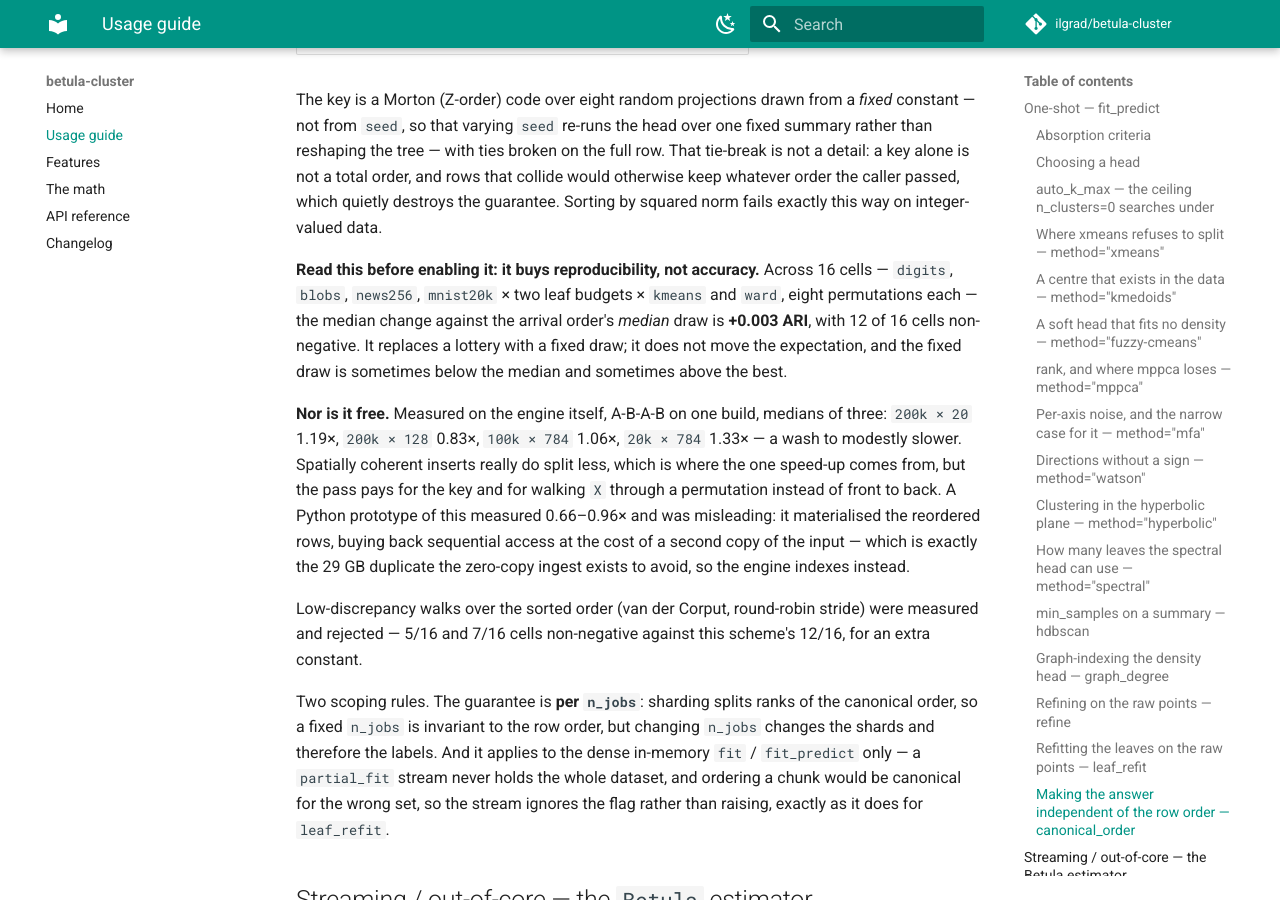
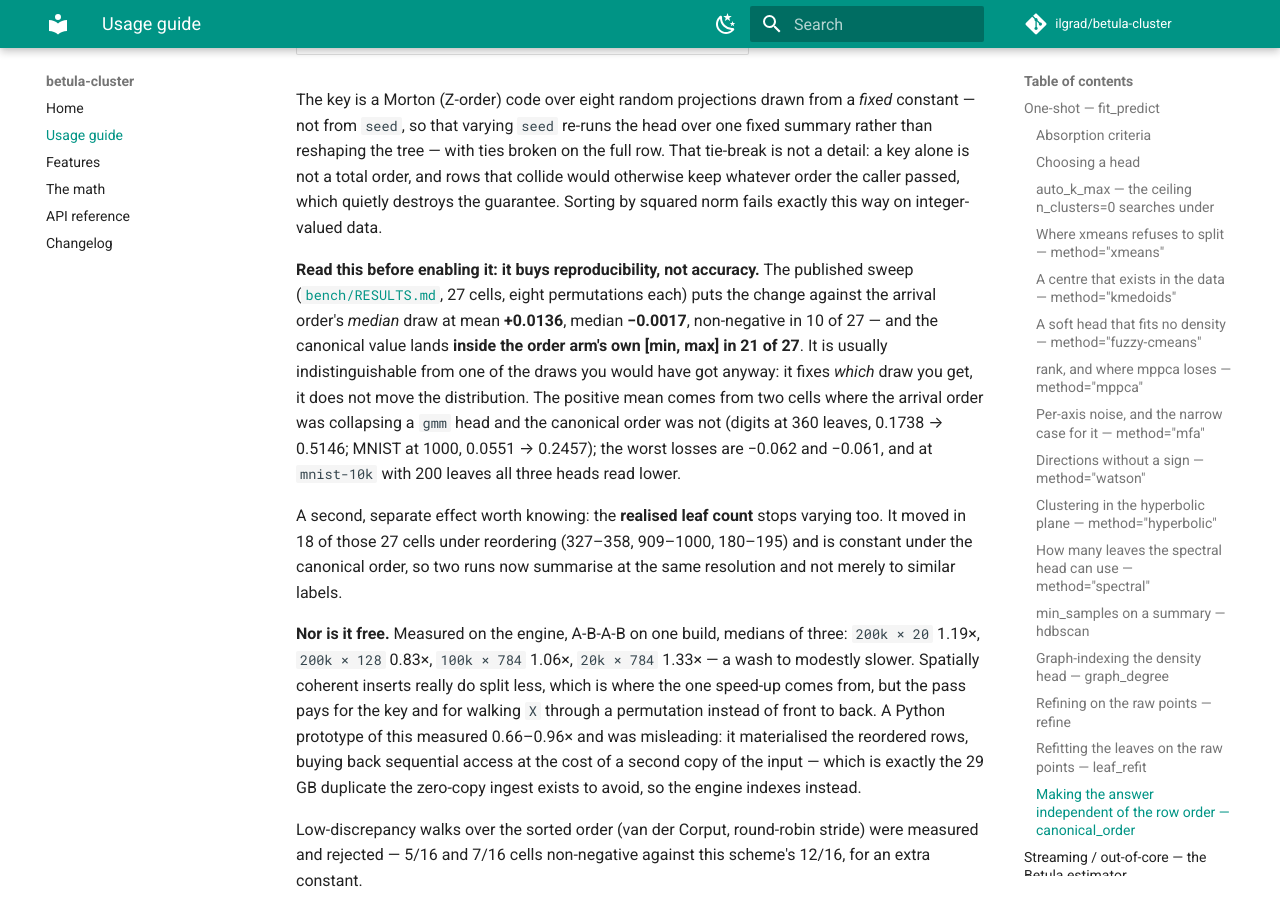
Before and after one commit to ilgrad/betula-cluster, an MkDocs documentation site: the page built from docs/USAGE.md, in a window 1280 px wide and 900 px high, scrolled down 25295 px. Built offline with MkDocs 1.6.1 and Material for MkDocs 9.7.7, drawn with Linux system fonts in a browser that asks for light colours; comment, search, counter and statistics services are not loaded.

Commit message:
bench(order): publish the order-invariance guarantee, measured in all 27 cells
`bench/insertion_order.py` measured the defect and had no arm for the cure.
It now runs a third arm, `vary="canonical"` -- the same eight permutations with
`canonical_order=True` -- and the result is the headline this repo did not have:
in all 27 cells the ARI spread is 0.0000, the pairwise ARI is 1.0000 as both
mean and minimum, and the realised leaf count is constant. As far as we can
find, no other BIRCH-family implementation publishes an order-invariance
guarantee at all.

The harness asserts those three rather than reporting them. A broken guarantee
that surfaces only as a number in a committed CSV is a wrong published claim,
which is the failure this file exists to prevent.

**The quality column is reconciled to this sweep, and it is less flattering than
what shipped.** `docs/USAGE.md` and `CHANGELOG.md` cited a scratch study --
median +0.003 ARI, 12/16 cells non-negative. That study chose the *scheme* and
is fine for that, but it is not the published benchmark and it is not what a
reader should be quoted. On these 27 cells: mean +0.0136, median **-0.0017**,
non-negative in 10 of 27, and the canonical value falls inside the order arm's
own [min, max] in 21 of 27. It fixes which draw you get; it does not move the
distribution. The positive mean is two cells where arrival order was collapsing
a `gmm` head (digits@360 0.1738 -> 0.5146, mnist@1000 0.0551 -> 0.2457), and the
two worst losses (-0.062, -0.061) are published beside them, along with the fact
that at mnist@200 all three heads read lower.

A second effect worth its own line: the realised leaf count varied in 18 of the
27 cells under reordering and is now constant, so two runs summarise at the same
resolution rather than merely agreeing on labels.

No scoreboard cell, deliberately. That ratchet compares betula against rivals in
win/tie/loss cells, and an exact guarantee has no rival to be paired with; the
protection is the assertion above plus the wrapper tests, both of which run in
CI. Task #111.

```diff
--- a/docs/USAGE.md
+++ b/docs/USAGE.md
@@ -848,13 +848,21 @@
 order, and rows that collide would otherwise keep whatever order the caller passed, which quietly
 destroys the guarantee. Sorting by squared norm fails exactly this way on integer-valued data.
 
-**Read this before enabling it: it buys reproducibility, not accuracy.** Across 16 cells — `digits`,
-`blobs`, `news256`, `mnist20k` × two leaf budgets × `kmeans` and `ward`, eight permutations each —
-the median change against the arrival order's *median* draw is **+0.003 ARI**, with 12 of 16 cells
-non-negative. It replaces a lottery with a fixed draw; it does not move the expectation, and the
-fixed draw is sometimes below the median and sometimes above the best.
-
-**Nor is it free.** Measured on the engine itself, A-B-A-B on one build, medians of three:
+**Read this before enabling it: it buys reproducibility, not accuracy.** The published sweep
+([`bench/RESULTS.md`](https://github.com/ilgrad/betula-cluster/blob/main/bench/RESULTS.md), 27 cells,
+eight permutations each) puts the change against the arrival order's *median* draw at mean
+**+0.0136**, median **−0.0017**, non-negative in 10 of 27 — and the canonical value lands **inside
+the order arm's own [min, max] in 21 of 27**. It is usually indistinguishable from one of the draws
+you would have got anyway: it fixes *which* draw you get, it does not move the distribution. The
+positive mean comes from two cells where the arrival order was collapsing a `gmm` head and the
+canonical order was not (digits at 360 leaves, 0.1738 → 0.5146; MNIST at 1000, 0.0551 → 0.2457); the
+worst losses are −0.062 and −0.061, and at `mnist-10k` with 200 leaves all three heads read lower.
+
+A second, separate effect worth knowing: the **realised leaf count** stops varying too. It moved in
+18 of those 27 cells under reordering (327–358, 909–1000, 180–195) and is constant under the
+canonical order, so two runs now summarise at the same resolution and not merely to similar labels.
+
+**Nor is it free.** Measured on the engine, A-B-A-B on one build, medians of three:
 `200k × 20` 1.19×, `200k × 128` 0.83×, `100k × 784` 1.06×, `20k × 784` 1.33× — a wash to modestly
 slower. Spatially coherent inserts really do split less, which is where the one speed-up comes from,
 but the pass pays for the key and for walking `X` through a permutation instead of front to back.
```
Also changed, not shown: CHANGELOG.md (+9 -5 lines), README.md (+22 -3 lines), bench/RESULTS.md (+59 -16 lines), 2 other files.
